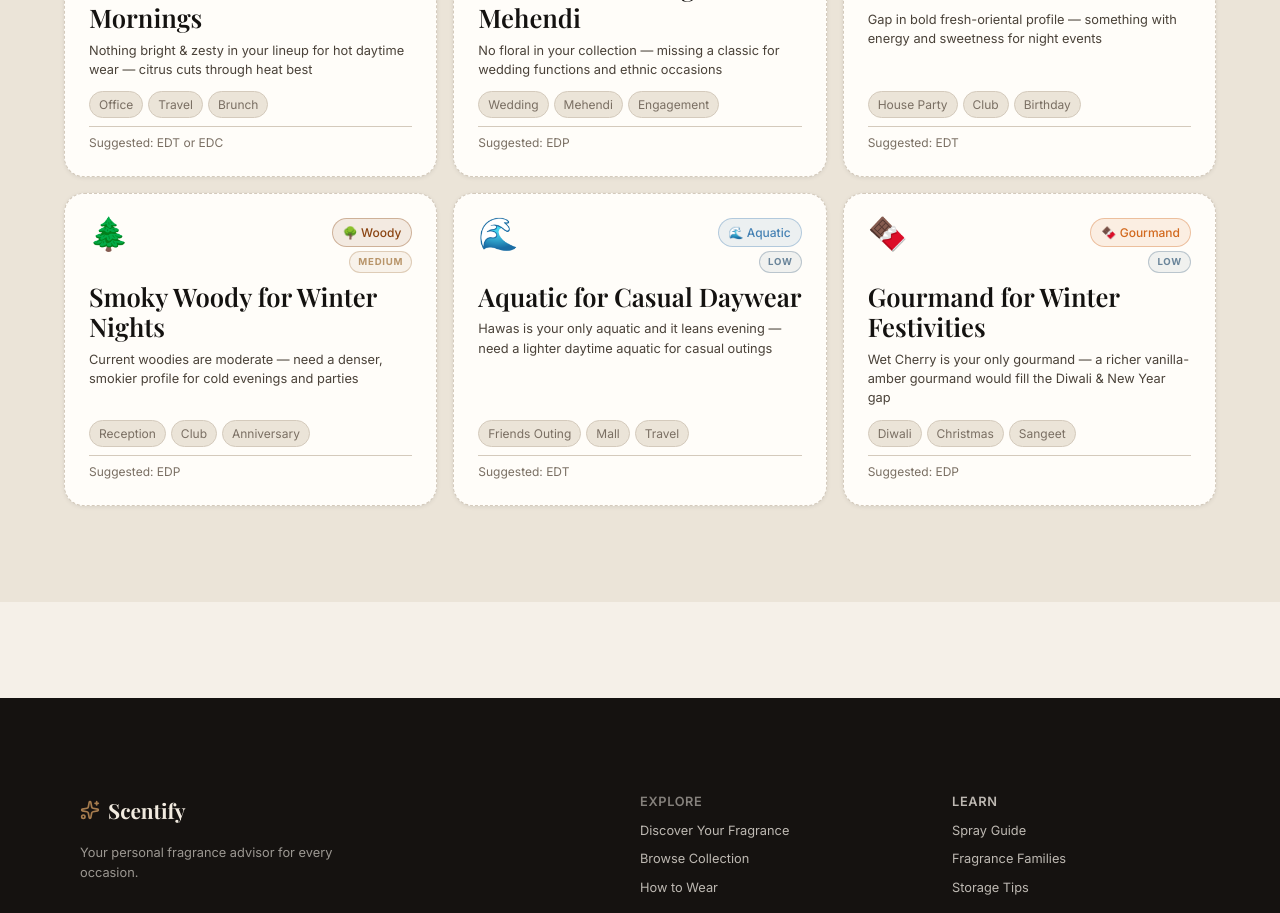
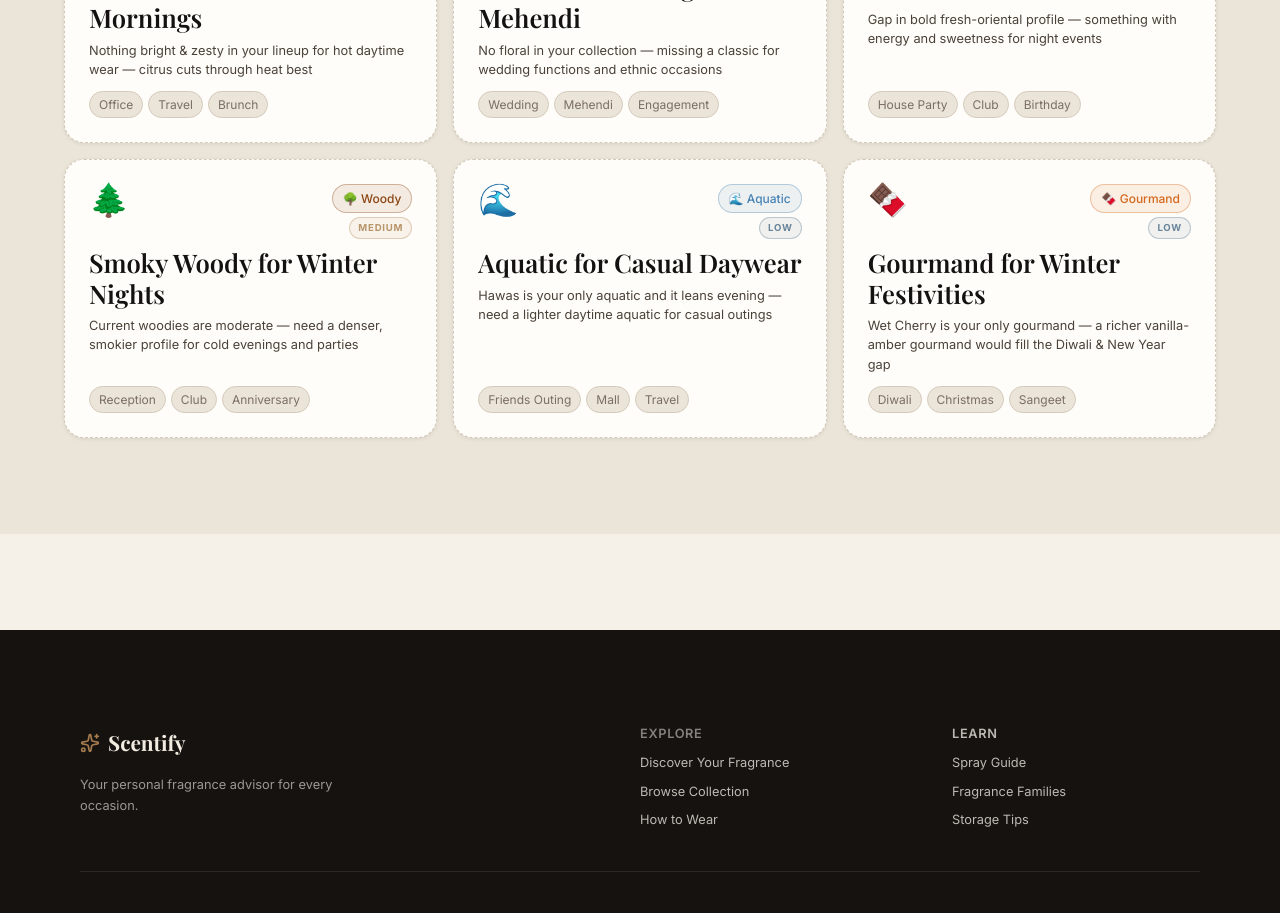
Before and after one commit to YAshpathan199/scentify, a React (Vite) app: page /explore in a window 1280 px wide. Shown: the part 2060-2973 px from the top of the page. Built offline with nearby package versions, Linux system fonts and the light colour scheme.

Commit message:
style: remove Suggested concentration line from collection gap cards
Co-Authored-By: Claude Sonnet 4.6 <noreply@anthropic.com>

```diff
--- a/src/pages/Explore.jsx
+++ b/src/pages/Explore.jsx
@@ -205,9 +205,6 @@ export default function Explore() {
                     ))}
                   </div>
 
-                  <div className={styles.wishlistFooter}>
-                    <span className={styles.wishlistGap}>Suggested: {gap.concentration}</span>
-                  </div>
                 </motion.div>
               );
             })}
```
